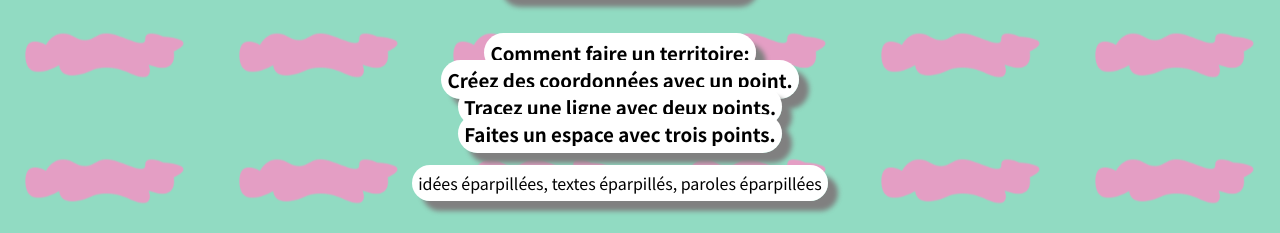
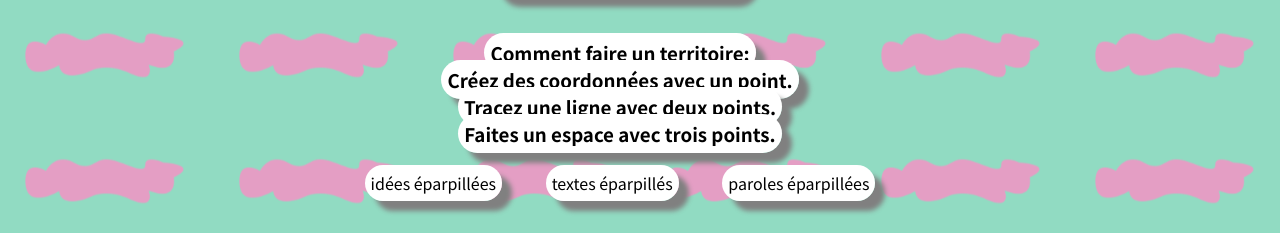
Before and after one commit to uzoofeelfree/artistcloudcompany, a plain HTML site: page index.html in a window 1280 px wide. Shown: the part 567-800 px from the top of the page. Drawn offline with Linux system fonts and the light colour scheme.

Commit message:
Update index.html

```diff
--- a/index.html
+++ b/index.html
@@ -70,7 +70,7 @@
 <h3>Faites un espace avec trois points.</h3>
 <br><br>
 
-<p>idées éparpillées, textes éparpillés, paroles éparpillées</p><br>
+  <p>idées éparpillées</p> <p>textes éparpillés</p> <p>paroles éparpillées</p><br>
 <br><br>
 <p><i>l'art est comme l'air</i></p><br><br>
 
```
